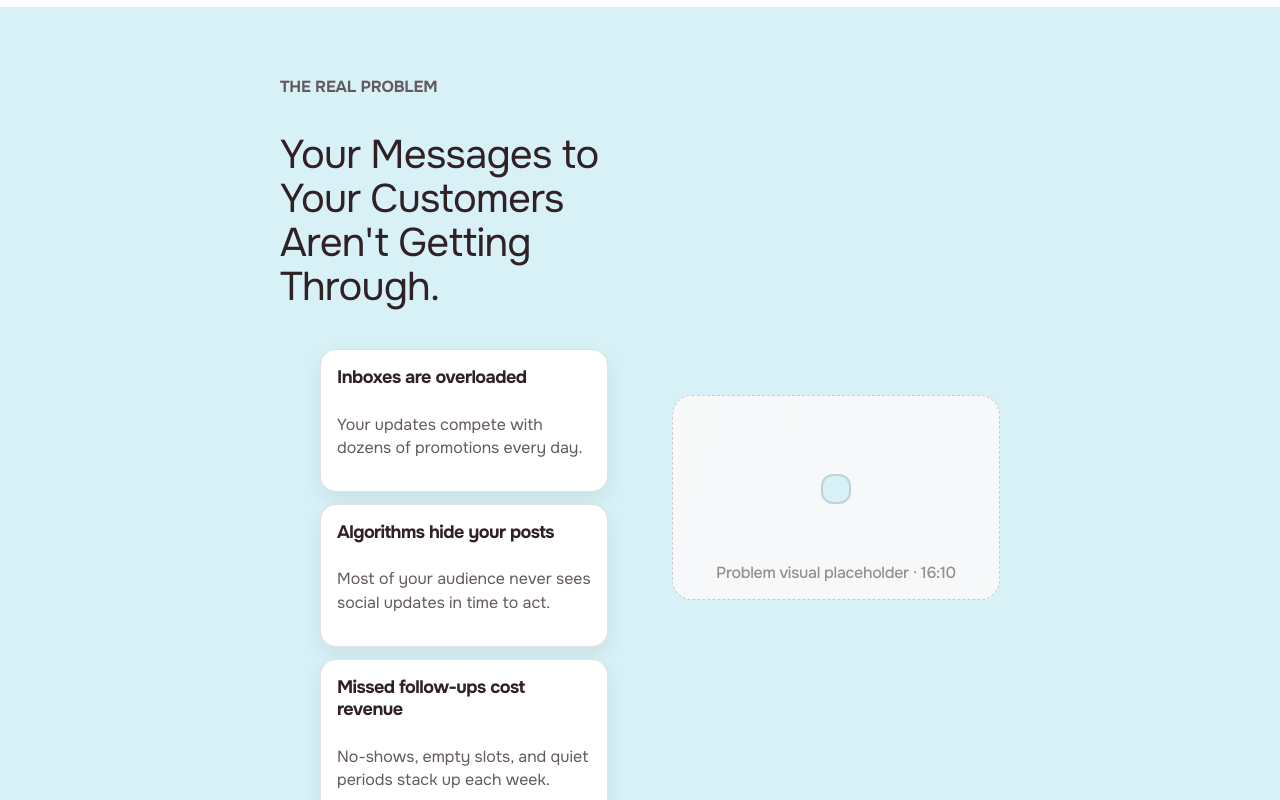
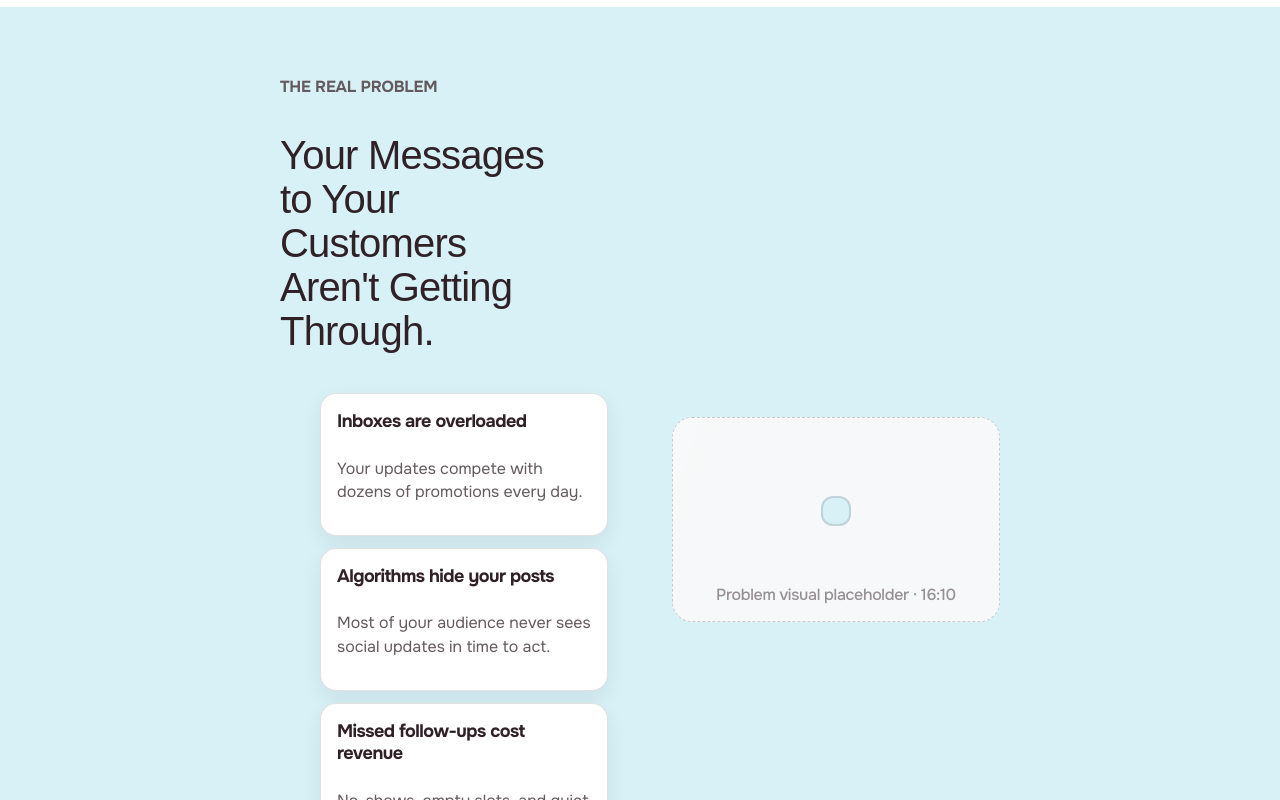
Before and after one commit to johs01/sendPUSH-PROD, a Next.js app: page / in a window 1280 px wide. Shown: the part 2080-2880 px from the top of the page. Built offline with nearby package versions, Linux system fonts and the light colour scheme; no server answers; a web font is replaced by a local one.

Commit message:
fix(parity): align font fallback stack with baseline fixtures

```diff
--- a/app/remy-next-foundation.css
+++ b/app/remy-next-foundation.css
@@ -1,4 +1,4 @@
-@import url("https://fonts.googleapis.com/css2?family=Onest:wght@400;500;600;700;800&display=swap");
+@import url("https://fonts.googleapis.com/css2?family=Onest:wght@400;500;600;700&display=swap");
 
 @font-face {
   font-family: "Rodger Bold";
@@ -40,8 +40,8 @@
   --container-focus: 796px;
   --container-cta: 704px;
 
-  --font-display: "Rodger Bold", "Onest", "Avenir Next", "Segoe UI", sans-serif;
-  --font-body: "Onest", "Inter", "Avenir Next", "Segoe UI", sans-serif;
+  --font-display: "Rodger Bold", sans-serif;
+  --font-body: "Onest", sans-serif;
 
   --font-weight-medium: 500;
   --font-weight-semibold: 600;
```
